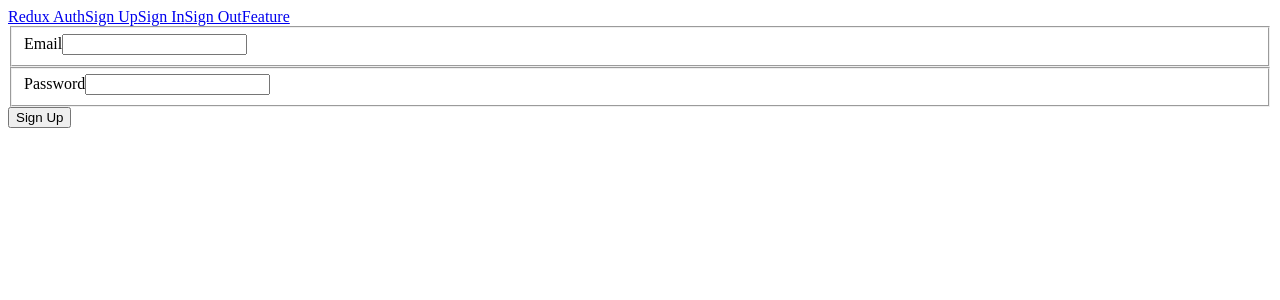
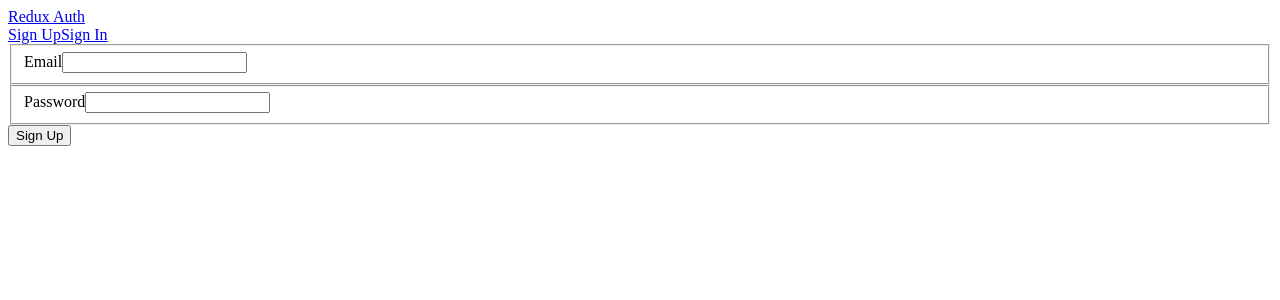
Before and after one commit to matthiashaefeli/client_for_express_server_api, a React (Create React App) app: page /signup in a window 1280 px wide. Shown: the top 300 px of the page. Built offline with nearby package versions, Linux system fonts and the light colour scheme.

Commit message:
show only what we need on nav

```diff
--- a/src/components/Header.js
+++ b/src/components/Header.js
@@ -1,18 +1,38 @@
 import React, { Component } from 'react';
 import { Link } from 'react-router-dom';
+import { connect } from 'react-redux';
 
 class Header extends Component {
+  renderLinks() {
+    if (this.props.authenticated) {
+      return (
+        <div>
+          <Link to="/signout">Sign Out</Link>
+          <Link to="/feature">Feature</Link>
+        </div>
+      );
+    } else {
+      return (
+        <div>
+          <Link to="/signup">Sign Up</Link>
+          <Link to="/signin">Sign In</Link>
+        </div>
+      );
+    }
+  }
+
   render() {
     return (
       <div>
         <Link to="/">Redux Auth</Link>
-        <Link to="/signup">Sign Up</Link>
-        <Link to="/signin">Sign In</Link>
-        <Link to="/signout">Sign Out</Link>
-        <Link to="/feature">Feature</Link>
+        {this.renderLinks()}
       </div>
     )
   }
 }
 
-export default Header;
+function mapStateToProps(state) {
+  return { authenticated: state.auth.authenticated };
+}
+
+export default connect(mapStateToProps)(Header);
--- a/src/components/auth/Signin.js
+++ b/src/components/auth/Signin.js
@@ -43,11 +43,11 @@
   }
 }
 
-function mapStateTOprops(state) {
+function mapStateToProps(state) {
   return { errorMessage: state.auth.errorMessage };
 }
 
 export default compose(
-  connect(mapStateTOprops, actions),
+  connect(mapStateToProps, actions),
   reduxForm({ form: 'signin' })
 )(Signin);
--- a/src/components/auth/Signup.js
+++ b/src/components/auth/Signup.js
@@ -43,11 +43,11 @@
   }
 }
 
-function mapStateTOprops(state) {
+function mapStateToProps(state) {
   return { errorMessage: state.auth.errorMessage };
 }
 
 export default compose(
-  connect(mapStateTOprops, actions),
+  connect(mapStateToProps, actions),
   reduxForm({ form: 'signup' })
 )(Signup);
```
